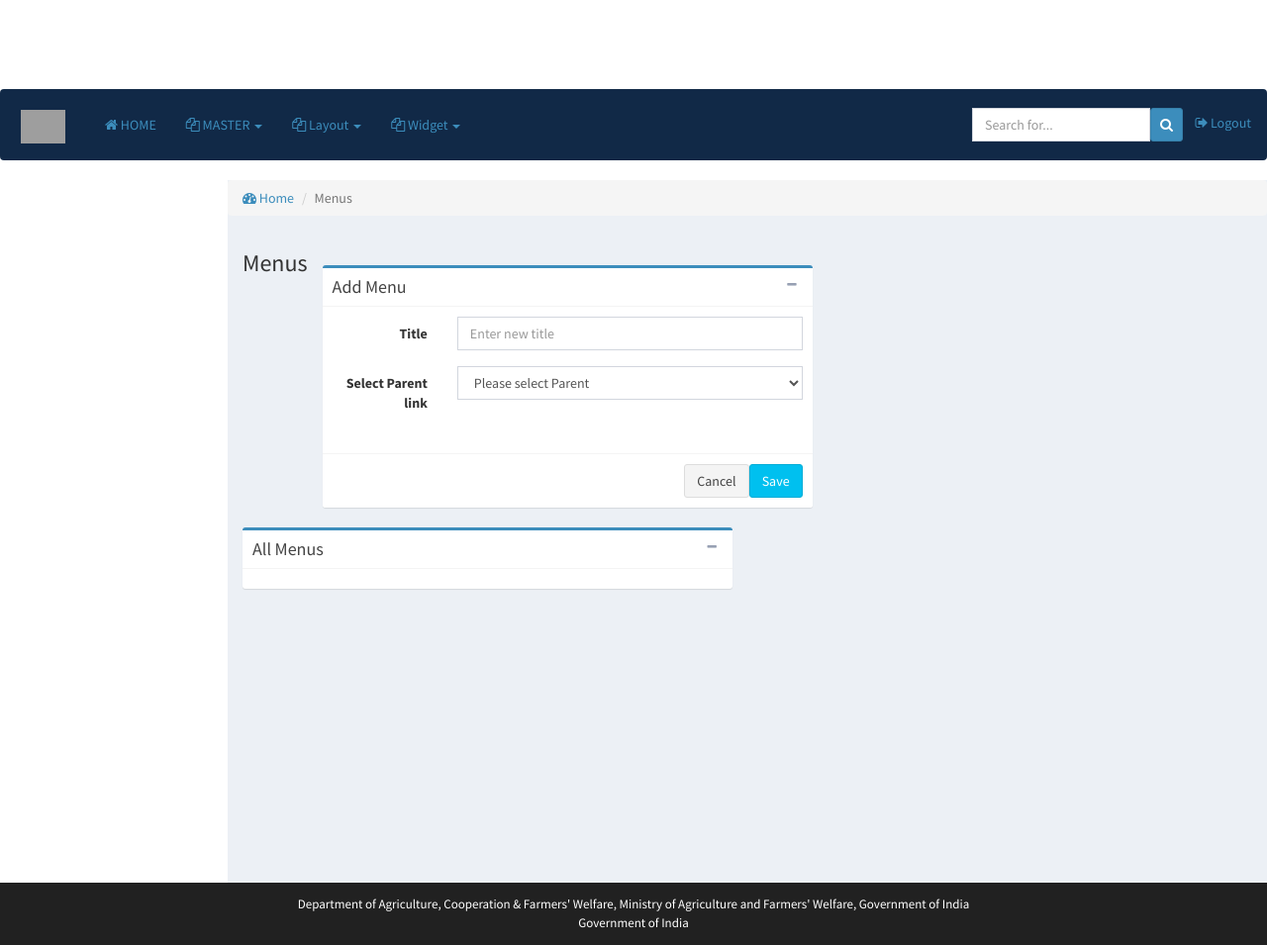
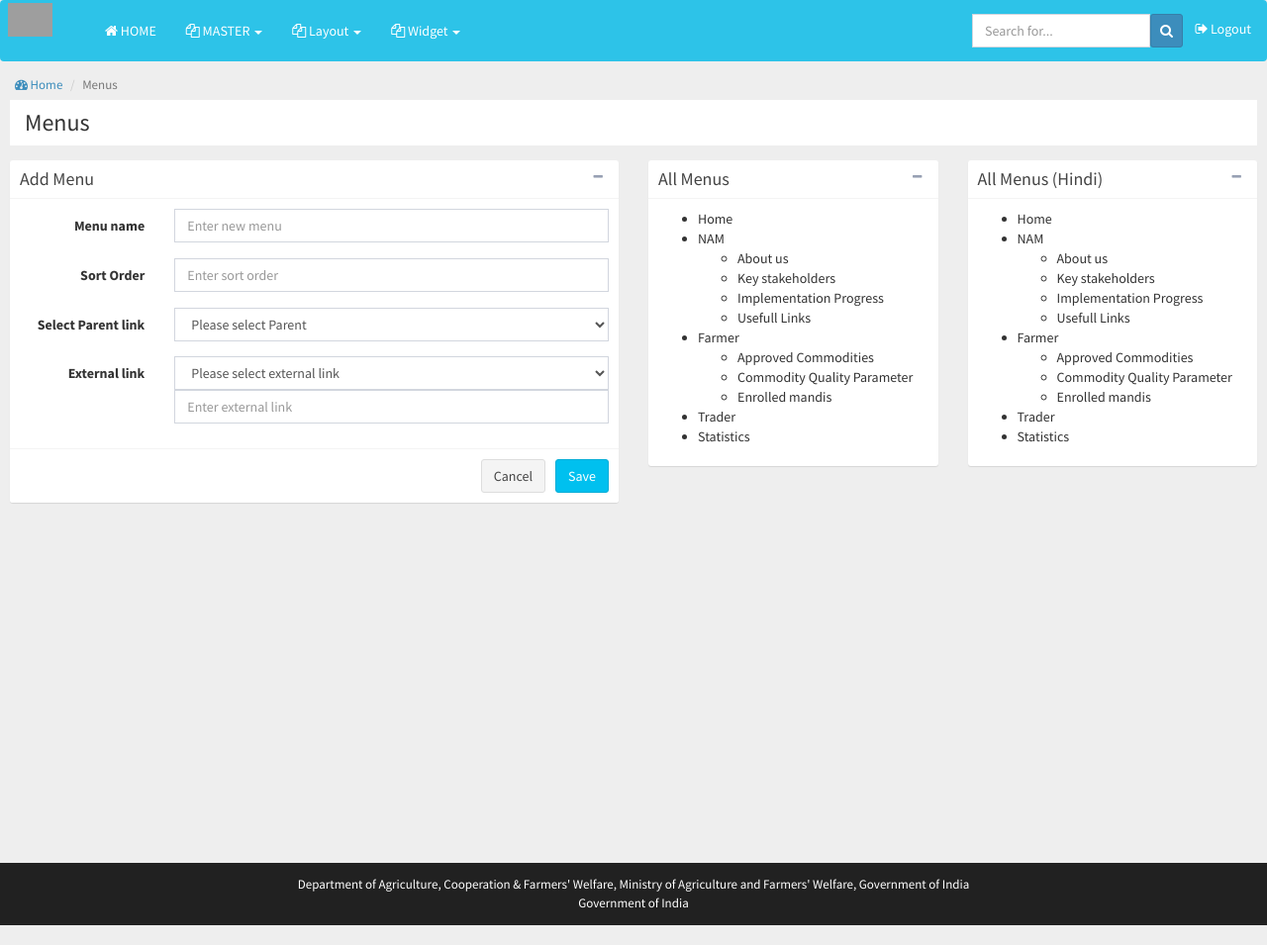
Before and after one commit to krimtel/ecms, a CodeIgniter app: page /enam/admin/admin/nav_menu in a window 1280 px wide. Shown: the whole page at 99% size. Run offline with CodeIgniter, Linux system fonts and the light colour scheme; some libraries are stand-ins or nearby versions; grey boxes are pictures that could not be loaded.

Commit message:
ui bugg fix

```diff
--- a/application/controllers/admin/Admin_ctrl.php
+++ b/application/controllers/admin/Admin_ctrl.php
@@ -70,7 +70,7 @@ class Admin_ctrl extends CI_Controller {
 		$data['main_contant'] = $this->load->view('admin/pages/master/language',$data,TRUE);
 		$this->load->view('admin/comman/index',$data);
 	}
-
+	/* Layout */
 	public function all_pages()
 	{
 		$data['title'] = 'eNam Admin';
@@ -125,4 +125,16 @@ class Admin_ctrl extends CI_Controller {
 		$data['main_contant'] = $this->load->view('admin/pages/layout/home_page',$data,TRUE);
 		$this->load->view('admin/comman/index',$data);
 	}
+	/*widget*/
+
+	public function news()
+	{
+		$data['title'] = 'eNam Admin';
+		$data['head'] = $this->load->view('admin/comman/head','',TRUE);
+		$data['header'] = $this->load->view('admin/comman/header','',TRUE);
+		$data['navigation'] = $this->load->view('admin/comman/navigation','',TRUE);
+		$data['footer'] = $this->load->view('admin/comman/footer','',TRUE);
+		$data['main_contant'] = $this->load->view('admin/pages/widget/news',$data,TRUE);
+		$this->load->view('admin/comman/index',$data);
+	}
 }
--- a/application/views/admin/comman/navigation.php
+++ b/application/views/admin/comman/navigation.php
@@ -17,7 +17,7 @@
         </button>
     </div>
     <!-- Collection of nav links, forms, and other content for toggling -->
-    <div id="navbarCollapse" class="collapse navbar-collapse" style="float:left;margin-top:5px;margin-bottom:5px;">
+    <div id="navbarCollapse" class="collapse navbar-collapse" data-hover="dropdown" data-animations="fadeIn fadeInLeft fadeInUp fadeInRight" style="float:left;margin-top:5px;margin-bottom:5px;">
 <ul class="nav navbar-nav menu-section1">
 	<li>
 		<a title="Home" class="" href="<?php echo base_url(); ?>dashboard"><i class="fa fa-home" aria-hidden="true"></i> HOME </a>
@@ -40,7 +40,7 @@
 	<li class="dropdown">
 			<a title="Widget" href="#" data-toggle="dropdown" > <i class="fa fa-files-o"></i> Widget <b class="caret"></b></a>
 			<ul class="dropdown-menu">
-				<li><a title="News/Notice" href="<?php echo base_url(); ?>admin/admin/users">News/Notice </a></li>
+				<li><a title="News/Notice" href="<?php echo base_url(); ?>admin/admin/news">News/Notice </a></li>
 				<li><a title="Events" href="<?php echo base_url(); ?>admin/admin/users">Events </a></li>
 			</ul>
 	</li>
--- a/application/views/admin/pages/layout/nav_menu.php
+++ b/application/views/admin/pages/layout/nav_menu.php
@@ -1,5 +1,3 @@
-
-	<link rel="stylesheet" href="<?php echo base_url();?>assest/admin/ckeditor/neo.css">
 <div class="content-wrapper">
     <!-- Content Header (Page header) -->
 	<ol class="breadcrumb">
@@ -25,8 +23,13 @@
 			<form role="form" class="form-horizontal">
 			<div class="box-body">
 				<div class="form-group">
-					<label class="col-sm-3 control-label">Title</label>
-					<div class="col-sm-9"><input type="text" class="form-control" placeholder="Enter new title"></div>
+					<label class="col-sm-3 control-label">Menu name</label>
+					<div class="col-sm-9"><input type="text" class="form-control" placeholder="Enter new menu" /></div>
+					<div class="col-sm-12"><input type="hidden" class="form-control" value=""></div>
+				</div>
+				<div class="form-group">
+					<label class="col-sm-3 control-label">Sort Order</label>
+					<div class="col-sm-9"><input type="text" class="form-control" placeholder="Enter sort order" /></div>
 					<div class="col-sm-12"><input type="hidden" class="form-control" value=""></div>
 				</div>
 				<div class="form-group">
@@ -40,12 +43,17 @@
 					</div>
 				</div>
 				<div class="form-group">
-					<div class="col-sm-12">
-						<div id="editor">
-						</div>
+					<label class="col-sm-3 control-label">External link</label>
+					<div class="col-sm-9">
+						<select class="form-control" name="" id="">
+							<option value="0" selected>Please select external link</option>
+							<option value="1" >No</option>
+							<option value="2" >Yes</option>
+						</select>
+						<input type="text" class="form-control" placeholder="Enter external link" />
 					</div>
 				</div>
-            </div>
+				</div>
 			</form>
 			<div class="box-footer">
 				<button id="class_create" type="button" class="btn pull-right btn-info">Save</button>
@@ -54,7 +62,7 @@
 		</div>
 		</section>
 
-		<section class="col-lg-6 connectedSortable">
+		<section class="col-lg-3 connectedSortable">
 		<div class="box box-primary">
 			<div class="box-header with-border">
 			  <h3 class="box-title">All Menus</h3>
@@ -65,7 +73,62 @@
 			</div>
 
 			<div class="box-body">
+				<ul>
+					<li>Home</li>
+					<li>NAM
+						<ul>
+							<li>About us</li>
+							<li>Key stakeholders</li>
+							<li>Implementation Progress</li>
+							<li>Usefull Links</li>
+						</ul>
+					</li>
+					<li>Farmer
+						<ul>
+							<li>Approved Commodities</li>
+							<li>Commodity Quality Parameter</li>
+							<li>Enrolled mandis</li>
+						</ul>
+					</li>
+					<li>Trader</li>
+					<li>Statistics</li>
+				</ul>
+            </div>
 
+
+		</div>
+		</section>
+		<section class="col-lg-3 connectedSortable">
+		<div class="box box-primary">
+			<div class="box-header with-border">
+			  <h3 class="box-title">All Menus (Hindi)</h3>
+			  <div class="box-tools pull-right">
+				<button type="button" class="btn btn-box-tool" data-widget="collapse" data-toggle="tooltip" title="Collapse">
+				  <i class="fa fa-minus"></i></button>
+			  </div>
+			</div>
+
+			<div class="box-body">
+				<ul>
+					<li>Home</li>
+					<li>NAM
+						<ul>
+							<li>About us</li>
+							<li>Key stakeholders</li>
+							<li>Implementation Progress</li>
+							<li>Usefull Links</li>
+						</ul>
+					</li>
+					<li>Farmer
+						<ul>
+							<li>Approved Commodities</li>
+							<li>Commodity Quality Parameter</li>
+							<li>Enrolled mandis</li>
+						</ul>
+					</li>
+					<li>Trader</li>
+					<li>Statistics</li>
+				</ul>
             </div>
 
 
--- a/application/views/admin/pages/master/users.php
+++ b/application/views/admin/pages/master/users.php
@@ -41,7 +41,7 @@
 					</div>
 					<div class="box-footer">
 						<button id="class_edit" type="button" class="btn pull-right btn-info" style="display:none;">Update</button>
-						<button id="class_create" type="button" class="btn pull-right btn-info">Submit</button>
+						<button id="class_create" type="button" class="btn pull-right btn-success">Submit</button>
 						<button type="reset" class="btn btn-default pull-right btn-space">Cancel</button>
 					</div>
 				</form>
--- a/assest/admin/css/admin-custom-style.css
+++ b/assest/admin/css/admin-custom-style.css
@@ -17,16 +17,18 @@
 
 @media (min-width: 992px){
 #mainNav .navbar-brand {
-    width: 70px;margin-left:5px;
+    width: 70px;margin-left:5px;padding:2px;
 }
 }
 
 
 /***************************************************/
-
+body{background-color:#eee;}
+.content{padding-left:0;padding-right:0;}
+.navbar-nav>li>a{color:#fff;}
 .header-section{width:100%;float:left;background-color:#e4e4e4;}
 .main-content-sec{float:left;width:100%;padding:20px 1%;min-height:450px;background-color:#fff;}
-.footer-section{    background-color: #212121;
+.footer-section{background-color: #212121;
     min-height: 50px;
     float: left;
     width: 100%;
@@ -42,7 +44,13 @@
     margin-left: 7px;
     font-weight: 600;
     color: #034a24;}
-.bg-dark {
-    background-color: #112947!important;padding:5px 0;
-}
-body.fixed-nav{padding-top:90px;}
+.bg-dark {    background-color: #2dc3e8!important;padding:0px 0;}
+.breadcrumb{padding:5px;font-size:13px;background-color:transparent;margin-bottom:0px;}
+.breadcrumb-item+.breadcrumb-item::before{    padding-right: 3px;   padding-left: 3px;}
+.content-wrapper, .right-side, .main-footer{margin-left:10px !important;    margin-right: 10px;}
+.navbar{margin-bottom:10px;}
+.content-wrapper, .right-side{background-color:#eeeeee;}
+.content-header{padding:10px 15px;background-color:#fff;float:left;width:100%;margin-bottom:15px;}
+.box{border-top:0px;}
+.open>.dropdown-menu{padding-top:0;padding-bottom:0px;}
+.btn-space{margin-right:10px;}
```
Also changed, not shown: application/views/admin/pages/layout/home_page.php (+81 -0 lines), application/views/admin/pages/widget/news.php (+104 -0 lines).
